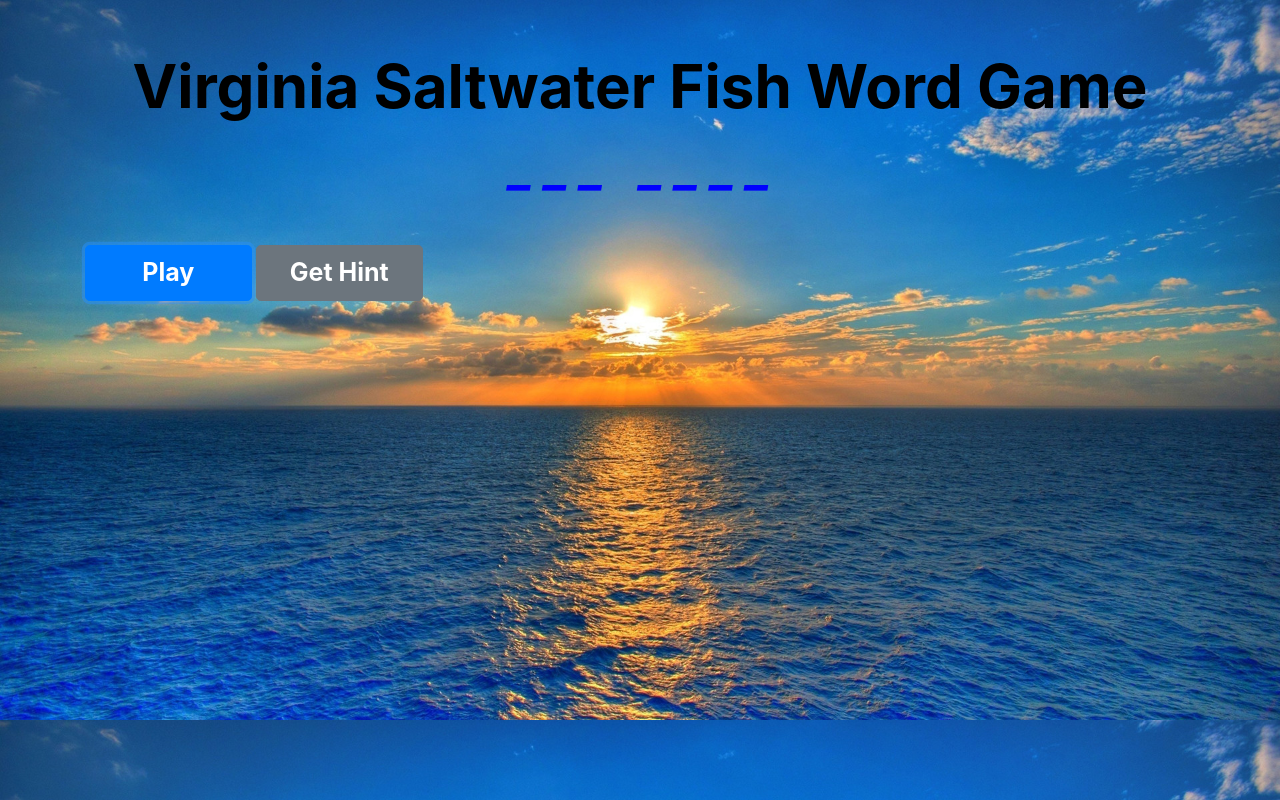
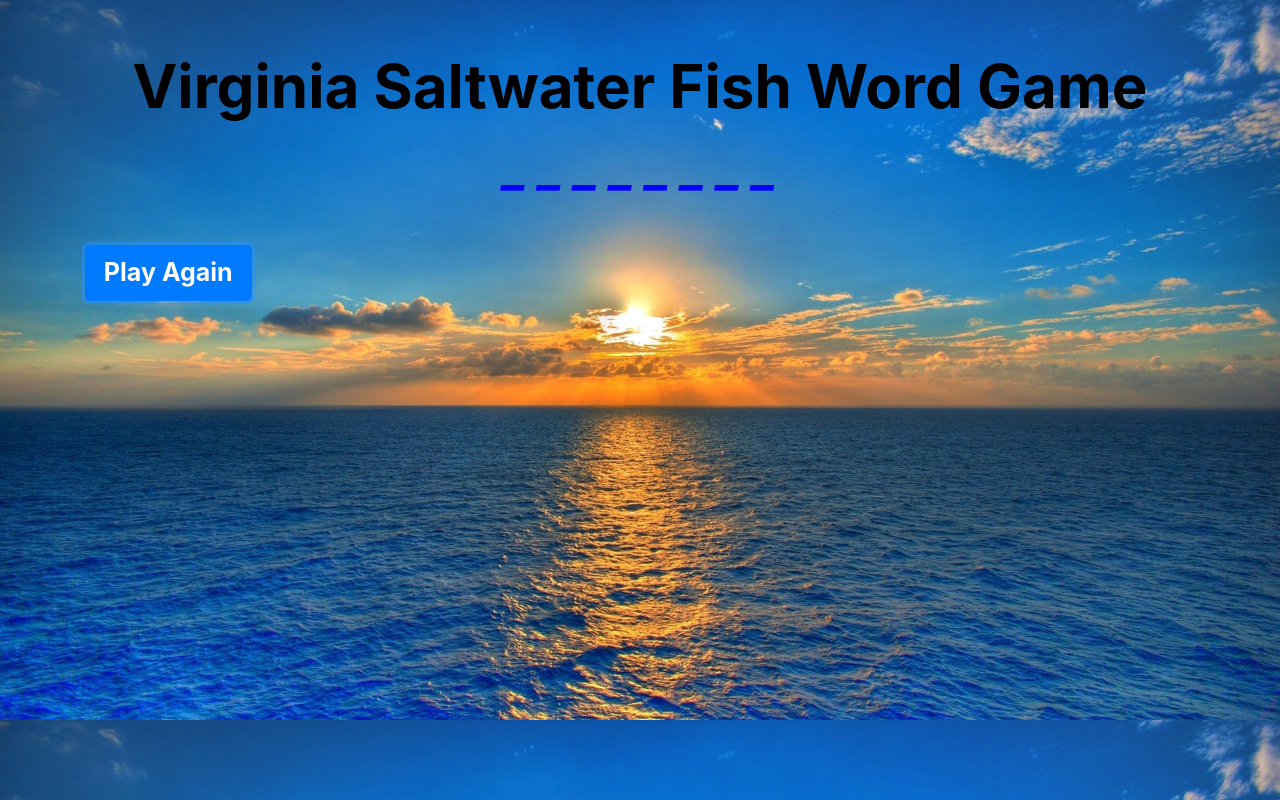
Before and after one commit to tonywaterfieldrva/word_guess_game, a plain HTML site: page index.html in a window 1280 px wide. Both pictures are taken after a click on the button "Play". Drawn offline with nearby package versions, Linux system fonts and the light colour scheme.

Commit message:
final code upload for homework3

```diff
--- a/assets/javascript/game.js
+++ b/assets/javascript/game.js
@@ -1,5 +1,6 @@
 
 // DECLARING GLOBAL VARIBLES, OBJECTS AND ARRAYS
+
     var targetWords = [];
     var randomWord = "";
     var unUsedAlpha = [];
@@ -19,9 +20,8 @@ var targetWords = [];
     var FishImagesObject = {};
     buildFishImagesObject();
     buildFishHintsObject();
-   // hintButtonHidden();
     var initialLoadSound = true;
-
+    hintButtonHidden();
 
     // FUNCTION CLEAR MESSAGES FOR RESET
    function clearMessages() {
@@ -42,12 +42,13 @@ var targetWords = [];
        initialLoadSound = false;
     }
     gameOver = false;
-//    hintButtonHidden();
+    chgPlayButtonText();
+    hintButtonHidden();
     clearMessages();
     targetWords = [];
     guessedWord = [];
-    //targetWords = ["RED DRUM", "TUNA", "MARLIN", "TILEFISH", "GROUPER", "BLACK SEABASS", "WAHOO", "TARPON", "MAHI MAHI", "SPECKLED TROUT", "BLUEFISH", "CROAKER", "FLOUNDER", "COBIA", "WHITE PERCH", "TAUTOG", "SPOT", "MACKEREL", "STRIPED BASS", "SPADEFISH"];
-    targetWords = ["MACKEREL", "BLACK SEABASS", "MAHI MAHI", "WHITE PERCH", "RED DRUM"];
+    targetWords = ["RED DRUM", "TUNA", "MARLIN", "TILEFISH", "GROUPER", "BLACK SEABASS", "WAHOO", "TARPON", "MAHI MAHI", "SPECKLED TROUT", "BLUEFISH", "CROAKER", "FLOUNDER", "COBIA", "WHITE PERCH", "TAUTOG", "SPOT", "MACKEREL", "STRIPED BASS", "SPADEFISH"];
+    //targetWords = ["MACKEREL", "BLACK SEABASS", "MAHI MAHI", "WHITE PERCH", "RED DRUM"];
     randomWord = "";
     unUsedAlpha = ["A", "B", "C", "D", "E", "F", "G", "H", "I", "J", "K", "L", "M", "N", "O", "P", "Q", "R", "S", "T", "U", "V", "W", "X", "Y", "Z"];
     usedAlpha = [];
@@ -184,7 +185,7 @@ var targetWords = [];
                       incorrectGuesses++;
                       wrongGuess.innerHTML = "Wrong Guesses: " + incorrectGuesses + " of " + incorrectLimit;
                          if (incorrectGuesses === incorrectLimit - 3) {
-                          //  hintButtonVisible();
+                            hintButtonVisible();
                          }
 
                           if (incorrectGuesses === incorrectLimit) {
@@ -240,12 +241,18 @@ function getHint() {
         hintmsg.textContent = FishHintsObject[randomWord];
 }
 
+function chgPlayButtonText() {
+  var butMsg = document.getElementById("resetWord");
+      butMsg.innerHTML = "Play Again";
+}
+
 function hintButtonHidden() {
     var butHide = document.getElementById("getHint").style.visibility = "hidden";
 
 }
+
 function hintButtonVisible() {
-  document.getElementById("getHint").style.visibility = "visible";
+  var butHide = document.getElementById("getHint").style.visibility = "visible";
 }
 
 
@@ -258,8 +265,3 @@ function playAudio_1() {
   var x = document.getElementById("myAudio_1");
   x.play();
 }
-
-//function reeldrag() {
-//  var x = document.getElementById("fishsplash");
-//  x.play();
-//}
--- a/index.html
+++ b/index.html
@@ -6,12 +6,13 @@
   <title>Word Guess Game - Virginia Fish</title>
  <link rel="stylesheet" href="https://stackpath.bootstrapcdn.com/bootstrap/4.3.1/css/bootstrap.min.css" integrity="sha384-ggOyR0iXCbMQv3Xipma34MD+dH/1fQ784/j6cY/iJTQUOhcWr7x9JvoRxT2MZw1T" crossorigin="anonymous">
  <link rel="stylesheet" type="text/css" href="assets/css/style.css">
-  <script src="assets/javascript/game.js"></script>
+
 
 
 </head>
-<div class="wrapper">
+
 <body background = "assets/images/sunset.jpg">
+  <div class="wrapper">
   <audio id="myAudio">
     <source id="splash" src="assets/images/reel_drag.wav" type="audio/wav">
   </audio>
@@ -45,6 +46,7 @@
      /  <button type="button" id="getHint" onclick="getHint()">Get Hint</button>  -->
    </div>
   </div>
+  <script src="assets/javascript/game.js"></script>
+  </div>
 </body>
-</div>
 </html>
```
Also changed, not shown: 1 other file. Lines whose indentation alone changed are shown as unchanged.
